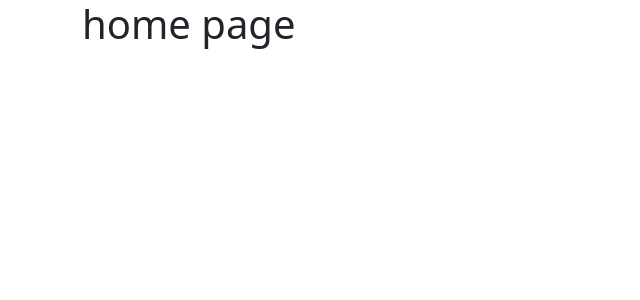
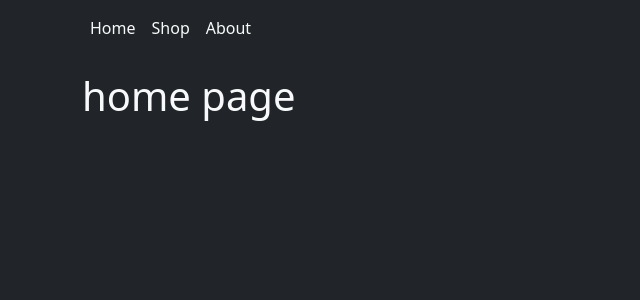
Before and after one commit to rim4j/shopping_ts_app, a React (Vite) app: page / in a window 1280 px wide. Shown: the top 300 px of the page, without its empty margins (0-640 px from the left). Built offline with nearby package versions, Linux system fonts and the light colour scheme.

Commit message:
create navbar

```diff
--- a/index.html
+++ b/index.html
@@ -6,7 +6,7 @@
     <meta name="viewport" content="width=device-width, initial-scale=1.0" />
     <title>shopping app</title>
   </head>
-  <body>
+  <body class="bg-dark text-light">
     <div id="root"></div>
     <script type="module" src="/src/main.tsx"></script>
   </body>
--- a/src/App.tsx
+++ b/src/App.tsx
@@ -1,9 +1,12 @@
 import { Routes, Route } from 'react-router-dom';
 import { Container } from 'react-bootstrap';
 import { Shop, About, Home } from './pages';
+import Navbar from './components/Navbar';
 
 const App = () => {
   return (
+    <>
+      <Navbar />
       <Container>
         <Routes>
           <Route path='/' element={<Home />} />
@@ -11,6 +14,7 @@ const App = () => {
           <Route path='/about' element={<About />} />
         </Routes>
       </Container>
+    </>
   );
 };
 
--- /dev/null
+++ b/src/components/Navbar.tsx
@@ -0,0 +1,24 @@
+import { Container, Nav, Navbar as NavbarBs } from 'react-bootstrap';
+import { NavLink } from 'react-router-dom';
+
+const Navbar = () => {
+  return (
+    <NavbarBs className='bg-dark text-light mb-3'>
+      <Container>
+        <Nav className='me-auto'>
+          <Nav.Link to='/' as={NavLink} className='text-light'>
+            Home
+          </Nav.Link>
+          <Nav.Link to='/shop' as={NavLink} className='text-light'>
+            Shop
+          </Nav.Link>
+          <Nav.Link to='/about' as={NavLink} className='text-light'>
+            About
+          </Nav.Link>
+        </Nav>
+      </Container>
+    </NavbarBs>
+  );
+};
+
+export default Navbar;
```
Lines whose indentation alone changed are shown as unchanged.
